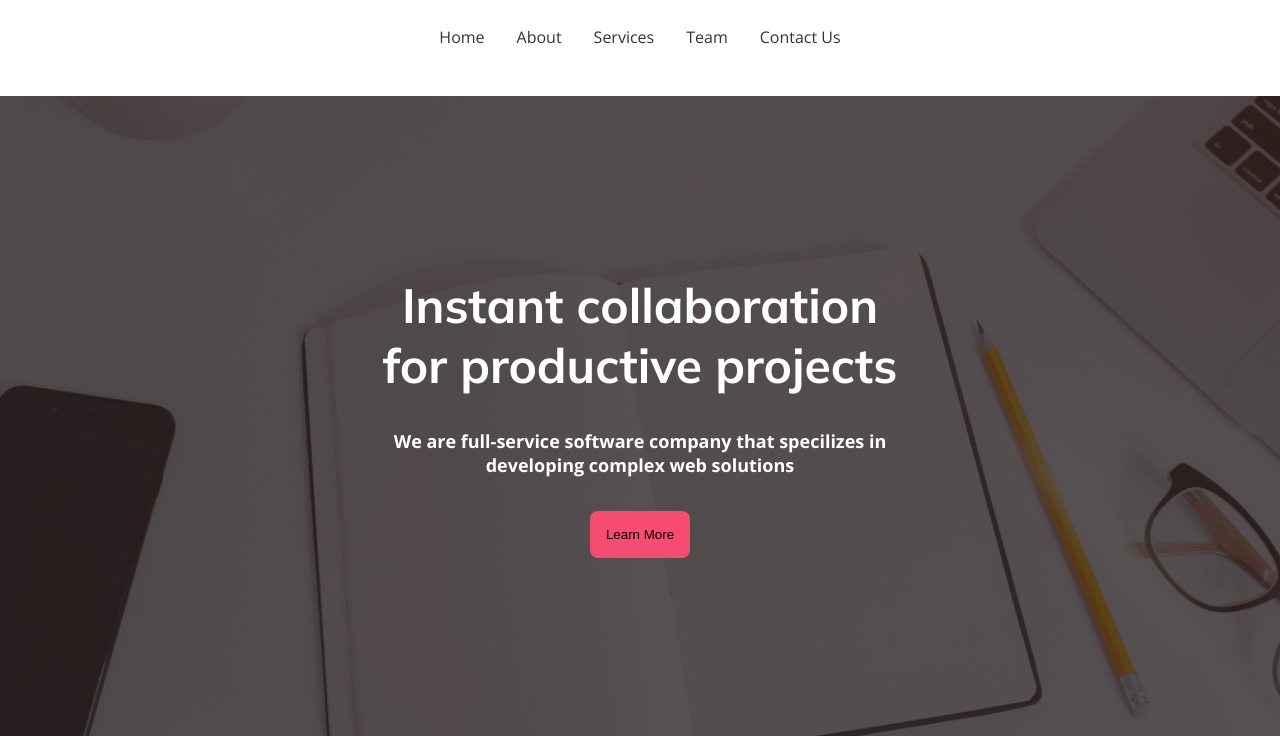
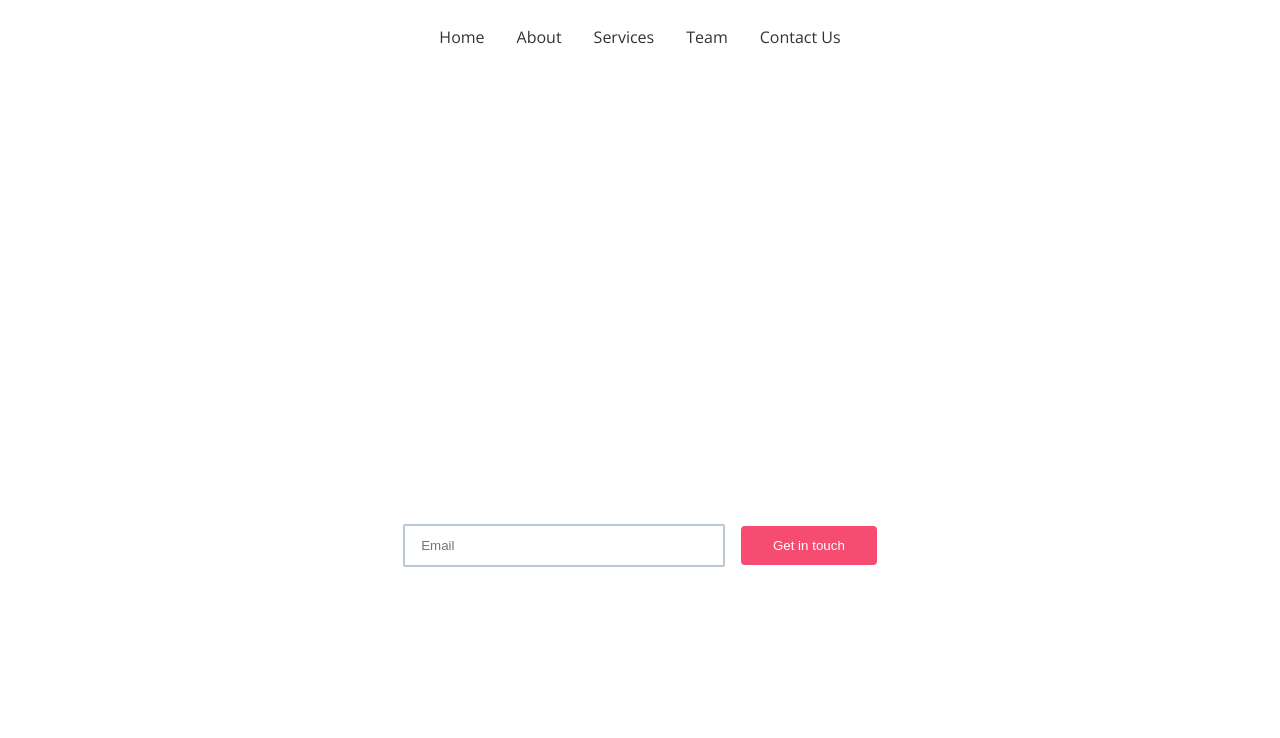
Before and after one commit to Lordhacker756/catalog-week-1-assignment, a website built with Parcel: page index.html in a window 1280 px wide. Shown: the part 88-826 px from the top of the page. Built offline with nearby package versions, Linux system fonts and the light colour scheme; a script that the page names is missing.

Commit message:
FEAT: Added hero

```diff
--- a/index.html
+++ b/index.html
@@ -75,7 +75,16 @@
           We are full-service software company that specilizes in developing
           complex web solutions
         </p>
-        <button class="hero__button">Learn More</button>
+        <div class="hero__cta">
+          <input
+            class="hero__cta--email"
+            type="email"
+            name="email"
+            id="email"
+            placeholder="Email"
+          />
+          <button class="hero__cta--button">Get in touch</button>
+        </div>
       </section>
 
       <!-- About -->
--- a/scss/components/_buttons.scss
+++ b/scss/components/_buttons.scss
@@ -1,12 +1,14 @@
 @use "../abstract/variables" as *;
+@use '../utils/' as utils;
 
 .btn {
   cursor: pointer;
-  padding: $padding-small;
+  padding: utils.rem(12) $padding-medium;
   border-radius: $border-radius-small;
   border: none;
   outline: none;
   transition: all 0.3s ease;
+  color: white;
 
   &__solid {
     &--primary {
--- a/scss/templates/home/_hero.scss
+++ b/scss/templates/home/_hero.scss
@@ -6,35 +6,95 @@
 
 .hero {
   @include flex.flex-container(column, center, center);
-
-  background: linear-gradient(rgba(0, 0, 0, 0.5), rgba(0, 0, 0, 0.5)),
+  background: rgba(109, 83, 87, 0.5),
     url("/assets/images/home/hero-bg.png") no-repeat center center/cover;
   color: theme.$secondary-color;
-  padding: theme.$padding-large;
-  height: 40vh;
+  padding: theme.$padding-medium;
+  height: 60vh;
   text-align: center;
+  width: 100%;
 
+  // Tablet
+  @include utils.breakpoint(tablet) {
+    height: 40vh;
+    padding: theme.$padding-large;
+  }
+
+  // Desktop
   @include utils.breakpoint(desktop) {
     height: 80vh;
   }
 
   &__title {
     font-weight: 700;
-    font-size: utils.rem(48);
+    font-size: utils.rem(28);
     color: theme.$text-color-light;
-    width: 45%;
-    margin-bottom: 0;
+    width: 90%;
+    margin-bottom: utils.rem(16);
+
+    @include utils.breakpoint(tablet) {
+      font-size: utils.rem(36);
+      width: 80%;
+    }
+
+    @include utils.breakpoint(desktop) {
+      font-size: utils.rem(48);
+      width: 45%;
+    }
   }
 
   &__description {
-    font-size: utils.rem(18);
-    font-weight: 700;
+    font-size: utils.rem(16);
+    font-weight: 600;
     color: theme.$text-color-light;
-    width: 45%;
+    width: 90%;
+    margin-bottom: utils.rem(24);
+
+    @include utils.breakpoint(tablet) {
+      font-size: utils.rem(18);
+      width: 80%;
+    }
+
+    @include utils.breakpoint(desktop) {
+      width: 45%;
+    }
   }
 
-  &__button {
-    @extend .btn;
-    @extend .btn__solid--secondary;
+  &__cta {
+    @include flex.flex-container(column, center, center);
+    width: 90%;
+    gap: utils.rem(16);
+
+    @include utils.breakpoint(tablet) {
+      @include flex.flex-container(row, center, center);
+      width: 80%;
+      gap: utils.rem(16);
+    }
+
+    @include utils.breakpoint(desktop) {
+      width: 40%;
+    }
+
+    &--email {
+      border: 2px solid theme.$border-color;
+      outline: 0;
+      width: 100%;
+      padding: utils.rem(12) theme.$padding-small;
+      border-radius: 2px;
+
+      @include utils.breakpoint(tablet) {
+        flex: 1;
+      }
+    }
+
+    &--button {
+      @extend .btn__solid--secondary, .btn;
+      border-radius: utils.rem(4);
+      width: 100%;
+
+      @include utils.breakpoint(tablet) {
+        width: auto;
+      }
+    }
   }
 }
```
Also changed, not shown: css/style.css, 1 other file.
